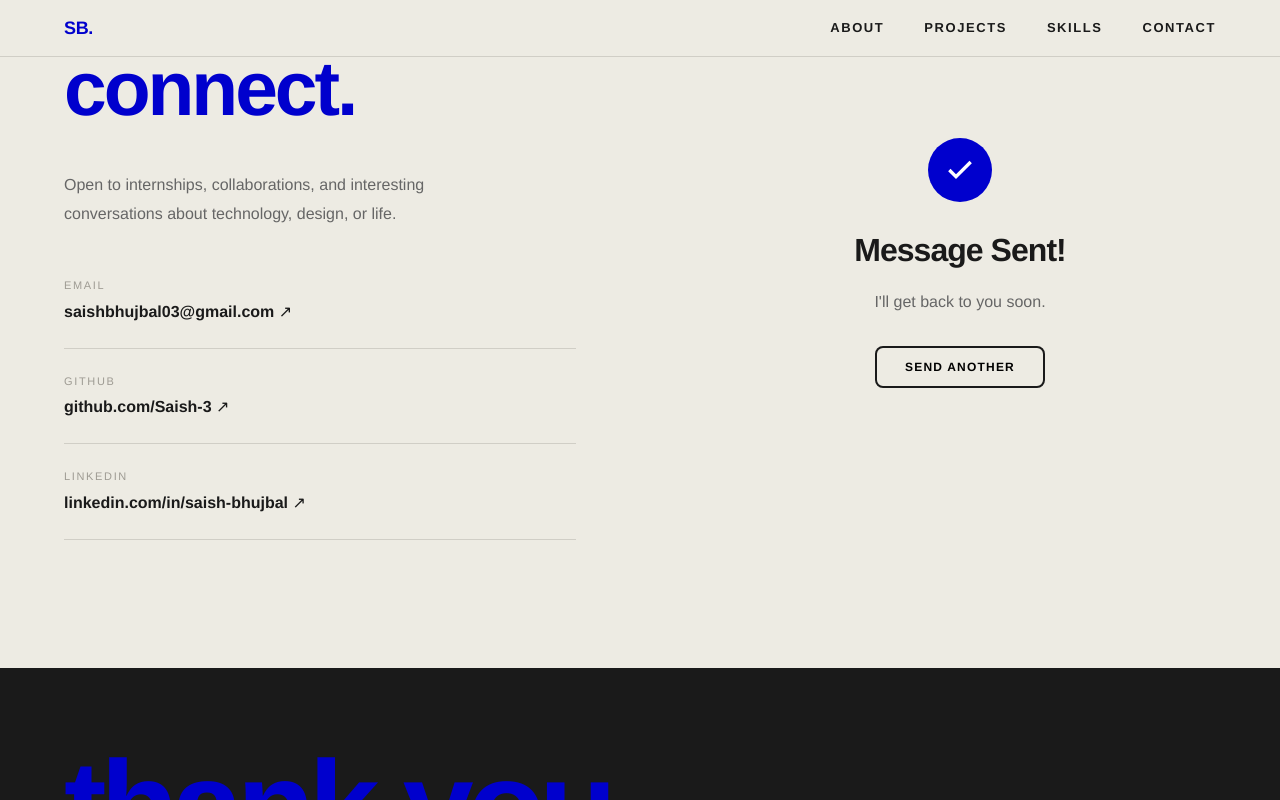
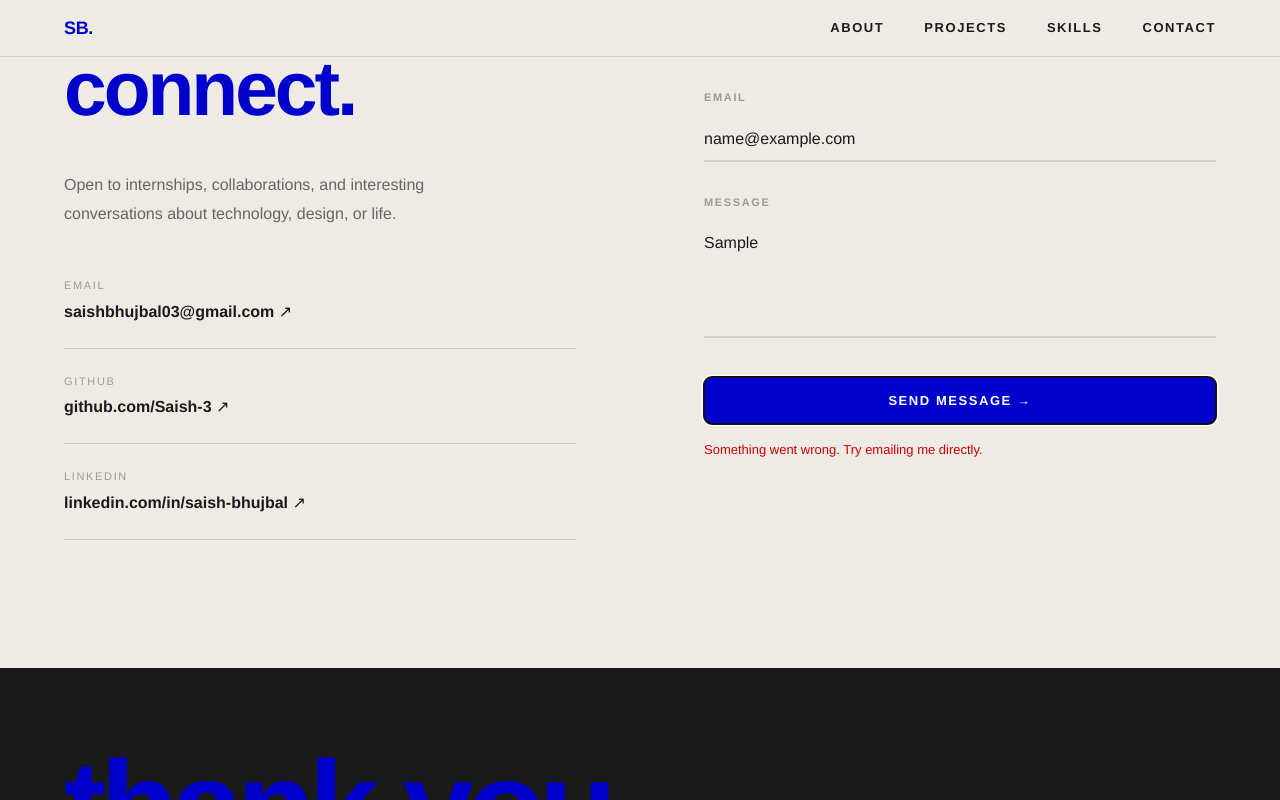
Before and after one commit to Saish-3/Portfolio, a React (Vite) app: page / in a window 1280 px wide. Both pictures are taken after typing "Sample", "name@example.com", "Sample" into the empty fields and a click on the button "SEND MESSAGE →". Shown: the part 4986-5786 px from the top of the page. Built offline with nearby package versions, Linux system fonts and the light colour scheme.

Commit message:
Enhance contact form with email sending functionality

```diff
--- a/src/portfolio.jsx
+++ b/src/portfolio.jsx
@@ -564,7 +564,33 @@ function Hobbies() {
 // ─── Contact ─────────────────────────────────────────────────────────────────
 function Contact() {
   const [sent, setSent] = useState(false);
+  const [sending, setSending] = useState(false);
+  const [error, setError] = useState("");
   const [form, setForm] = useState({ name: "", email: "", message: "" });
+
+  const handleSubmit = async () => {
+    if (!form.name || !form.email || !form.message) return;
+    setSending(true);
+    setError("");
+    try {
+      await window.emailjs.send(
+        "service_portfolio",      // ← replace with your EmailJS Service ID
+        "template_portfolio",     // ← replace with your EmailJS Template ID
+        {
+          from_name: form.name,
+          from_email: form.email,
+          message: form.message,
+          to_email: "saishbhujbal03@gmail.com",
+        },
+        "YOUR_EMAILJS_PUBLIC_KEY" // ← replace with your EmailJS Public Key
+      );
+      setSent(true);
+    } catch (err) {
+      setError("Something went wrong. Try emailing me directly.");
+    } finally {
+      setSending(false);
+    }
+  };
 
   return (
     <section id="contact" style={{ width: "100vw", boxSizing: "border-box", padding: "8rem 0" }}>
@@ -633,16 +659,17 @@ function Contact() {
                     )}
                   </div>
                 ))}
-                <button onClick={() => { if (form.name && form.email && form.message) setSent(true); }}
+                <button onClick={handleSubmit} disabled={sending}
                   style={{
-                    background: "#0000CD", color: "#fff", padding: "16px 40px",
+                    background: sending ? "#6666cc" : "#0000CD", color: "#fff", padding: "16px 40px",
                     fontWeight: 800, fontSize: 13, letterSpacing: "0.12em", textTransform: "uppercase",
-                    border: "none", cursor: "pointer", transition: "background 0.2s", width: "100%"
+                    border: "none", cursor: sending ? "not-allowed" : "pointer", transition: "background 0.2s", width: "100%"
                   }}
-                  onMouseEnter={e => e.target.style.background = "#0000a8"}
-                  onMouseLeave={e => e.target.style.background = "#0000CD"}>
-                  Send Message →
+                  onMouseEnter={e => { if (!sending) e.target.style.background = "#0000a8"; }}
+                  onMouseLeave={e => { if (!sending) e.target.style.background = "#0000CD"; }}>
+                  {sending ? "Sending..." : "Send Message →"}
                 </button>
+                {error && <p style={{ marginTop: "1rem", fontSize: 13, color: "#cc0000" }}>{error}</p>}
               </motion.div>
             )}
           </AnimatePresence>
@@ -692,6 +719,16 @@ export default function Portfolio() {
   const containerRef = useRef(null);
 
   useEffect(() => {
+    // Load EmailJS SDK
+    if (!window.emailjs) {
+      const script = document.createElement("script");
+      script.src = "https://cdn.jsdelivr.net/npm/@emailjs/browser@4/dist/email.min.js";
+      script.onload = () => window.emailjs.init("YOUR_EMAILJS_PUBLIC_KEY"); // ← same key as in Contact
+      document.head.appendChild(script);
+    }
+  }, []);
+
+  useEffect(() => {
     const observer = new IntersectionObserver(
       entries => entries.forEach(e => { if (e.isIntersecting) setActiveSection(e.target.id); }),
       { threshold: 0.3 }
```
